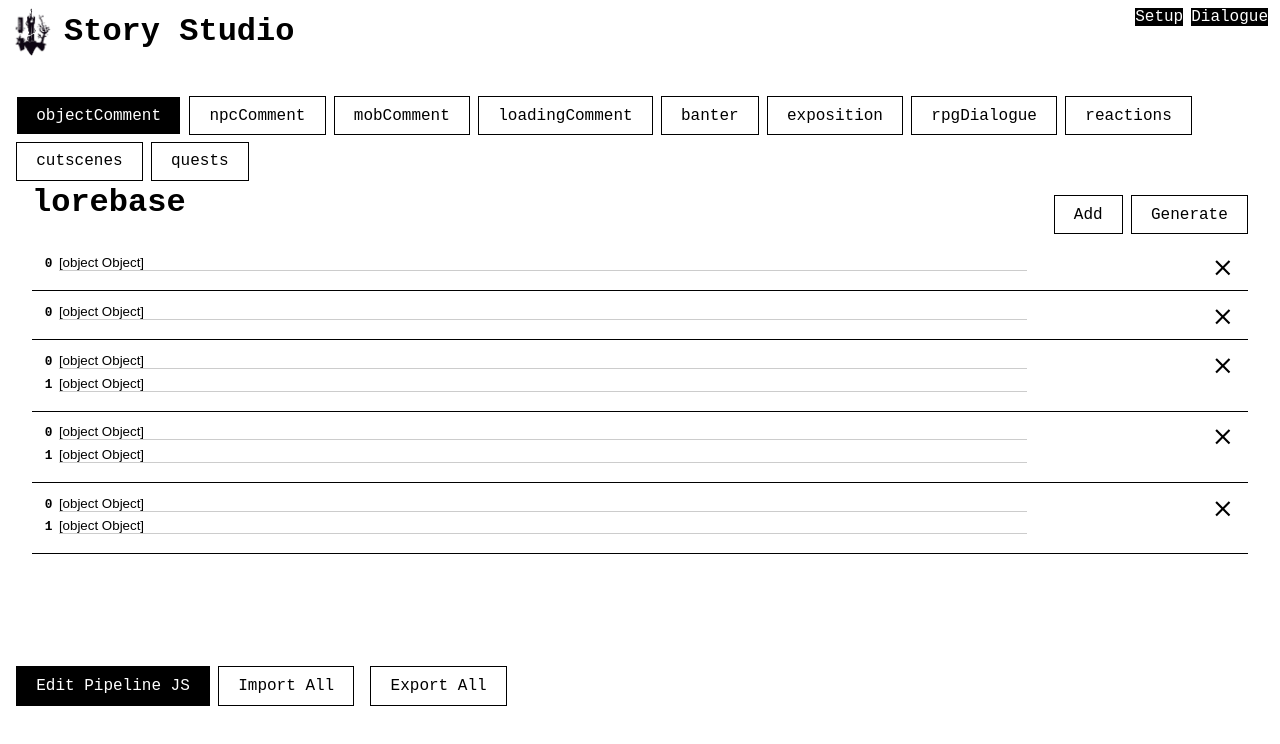
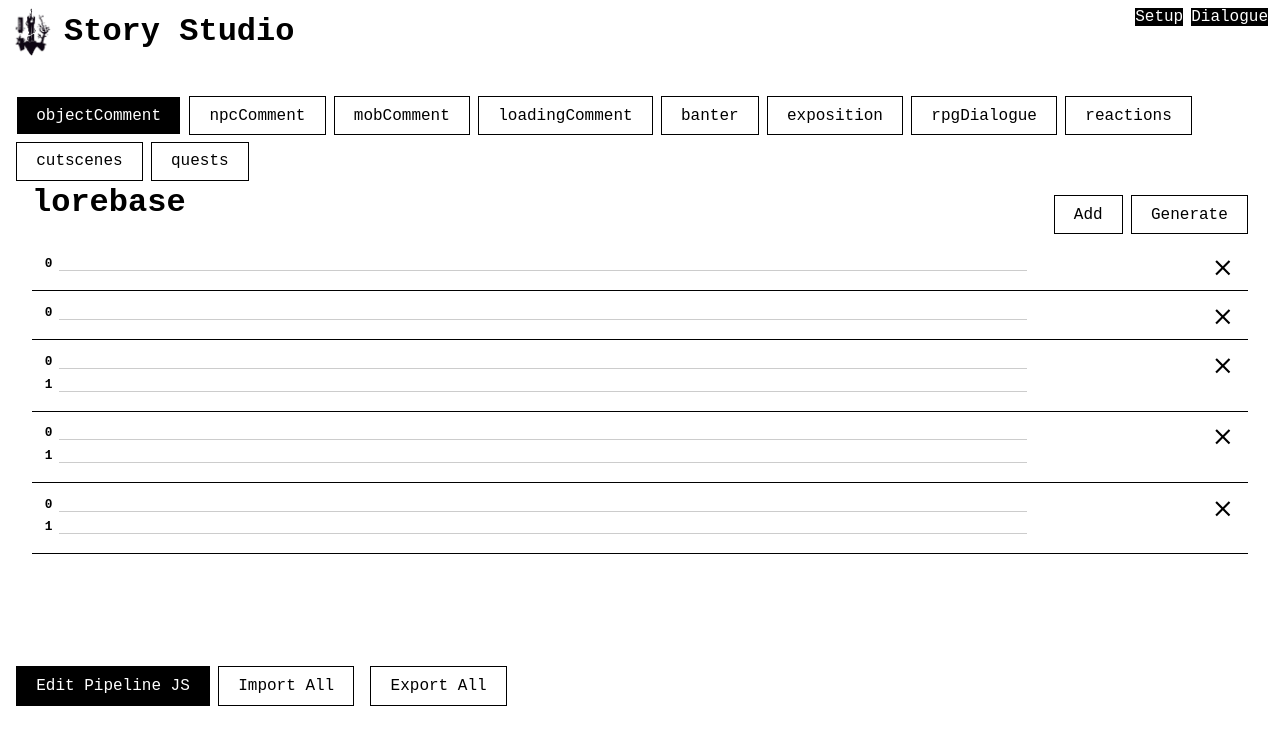
Before and after one commit to webaverse-studios/storystudio, a React (Vite) app: page /Base in a window 1280 px wide. Shown: the top 744 px of the page. Built offline with nearby package versions, Linux system fonts and the light colour scheme.

Commit message:
shifted entities to useRef

```diff
--- a/src/ContextProvider.jsx
+++ b/src/ContextProvider.jsx
@@ -1,4 +1,4 @@
-import React, { useEffect, useState } from "react";
+import React, { useEffect, useState, useRef } from "react";
 import { getFile } from "./components/getFile";
 import { ApplicationContext } from "./Context";
 import "./styles/App.css";
@@ -29,7 +29,6 @@ function getOpenAIKey() {
   return localStorage.getItem("openai_key");
 }
 
-export function ApplicationContextProvider(props) {
 if (!localStorage.getItem("entities")) {
     localStorage.setItem("entities", compressObject(defaultEntities));
   }
@@ -41,11 +40,16 @@ export function ApplicationContextProvider(props) {
   if (!localStorage.getItem("loreData")) {
     localStorage.setItem("loreData", compressObject(lore));
   }
-  const [entities, setEntities] = useState(
-    localStorage.getItem("entities")
-      ? decompressObject(localStorage.getItem("entities"))
-      : defaultEntities
-  );
+/******/
+
+
+export function ApplicationContextProvider(props) {
+
+    const entities = useRef(localStorage.getItem("entities") ? decompressObject(localStorage.getItem("entities")) : defaultEntities);
+    const setEntities = (value) => {
+        entities.current = value;
+    }
+
 
   const [dialogue, setDialogue] = useState(
     localStorage.getItem("dialogue")
@@ -132,8 +136,8 @@ export function ApplicationContextProvider(props) {
   }, [loreFiles]);
 
   useEffect(() => {
-    localStorage.setItem("entities", compressObject(entities));
-  }, [entities]);
+    localStorage.setItem("entities", compressObject(entities.current));
+  }, [entities.current]);
 
   useEffect(() => {
     localStorage.setItem("dialogue", compressObject(dialogue));
@@ -144,7 +148,7 @@ export function ApplicationContextProvider(props) {
   }, [loreData]);
 
   const handleImport = (type, data) => {
-    const newData = { ...entities };
+    const newData = { ...entities.current };
 
     newData[type].unshift(data);
 
@@ -302,7 +306,7 @@ export function ApplicationContextProvider(props) {
 
   const handleExport = (type) => {
     const json = JSON.stringify(
-      type === "entities" ? entities : type === "lore" ? loreData : loreFiles
+      type === "entities" ? entities.current : type === "lore" ? loreData : loreFiles
     );
 
     const element = document.createElement("a");
@@ -325,7 +329,7 @@ export function ApplicationContextProvider(props) {
 
       entity.id = makeId(5);
 
-      const newEntityData = { ...entities };
+    const newEntityData = { ...entities.current };
     if (!newEntityData[entityType]) {
       newEntityData[entityType] = [];
     }
@@ -390,8 +394,7 @@ export function ApplicationContextProvider(props) {
       if (!entity.id && typeof entity === "object") {
         entity.id = makeId(5);
       }
-
-      const newEntityData = { ...entities };
+    const newEntityData = { ...entities.current };
     if (!newEntityData[entityType]) {
       newEntityData[entityType] = [];
     }
@@ -404,12 +407,14 @@ export function ApplicationContextProvider(props) {
   };
 
   const deleteEntityCallback = (entity, index, type) => {
+
     if (type === "loreFiles") {
       const newLoreFiles = [...loreFiles];
       newLoreFiles.splice(index, 1);
       setLoreFiles(newLoreFiles);
     } else {
-      const newData = { ...entities };
+
+    const newData = { ...entities.current };
     newData[type].splice(index, 1);
 
       setEntities(newData);
@@ -428,7 +433,7 @@ export function ApplicationContextProvider(props) {
       );
       setLoreFiles(newLoreFiles);
     } else {
-      let newData = { ...entities };
+    let newData = { ...entities.current };
 
       const entityIndex =
         typeof entity === "string" || !Object.keys(entity).includes("type")
@@ -457,7 +462,7 @@ export function ApplicationContextProvider(props) {
   };
 
   const exportLoreMD = async () => {
-    const data = [...entities["loreFiles"]];
+    const data = [...entities.current["loreFiles"]];
     const zip = new JSZip();
     for (let i = 0; i < data.length; i++) {
       zip.file(
@@ -484,7 +489,7 @@ export function ApplicationContextProvider(props) {
   };
   const exportProject = () => {
     const json = JSON.stringify({
-      entities,
+      etities: entities.current,
       dialogue,
     });
 
@@ -635,14 +640,14 @@ export function ApplicationContextProvider(props) {
       return;
     }
 
-    const index = entities[entity.type].findIndex(
+    const index = entities.current[entity.type].findIndex(
       (e) => e.name === entity.name
     );
     if (index === null || index === undefined || index <= -1) {
       return;
     }
 
-    const newData = { ...entities };
+    const newData = { ...entities.current };
     const newArray = [...newData[entity.type]];
     if (newArray?.length <= 1) {
       return;
@@ -650,7 +655,7 @@ export function ApplicationContextProvider(props) {
 
     if (index === 0 && up) {
       newArray.push(newArray.shift());
-    } else if (index === entities[entity.type].length - 1 && !up) {
+    } else if (index === entities.current[entity.type].length - 1 && !up) {
       newArray.unshift(newArray.pop());
     } else {
       const newIndex = up ? index - 1 : index + 1;
@@ -671,12 +676,12 @@ export function ApplicationContextProvider(props) {
     const file = await getFile();
     const text = await file.text();
     const json = JSON.parse(text);
-    const index = entities[json.type].findIndex((e) => e.id === json.id);
+    const index = entities.current[json.type].findIndex((e) => e.id === json.id);
     if (index !== -1) {
       return;
     }
 
-    const newData = { ...entities };
+    const newData = { ...entities.current };
     if (!newData[json.type]) {
       newData[json.type] = [];
     }
@@ -752,7 +757,7 @@ export function ApplicationContextProvider(props) {
     setDialogue,
     currentDialogueType,
     setCurrentDialogueType,
-    entities,
+    entities:entities.current,
     setEntities,
     openErrorModal,
     closeErrorDialog,
--- a/src/components/EditableBox.jsx
+++ b/src/components/EditableBox.jsx
@@ -1,4 +1,4 @@
-import React, { useEffect } from 'react';
+import React, { useEffect, useState, useCallback } from 'react';
 import '../styles/App.css';
 
 export const EditableBox = ({text, setText, saveInterval = 20}) => {
@@ -23,3 +23,30 @@ export const EditableBox = ({text, setText, saveInterval = 20}) => {
         <textarea value={text} onChange={(e) => setText(e.target.value)} onFocus={(e) => setText(e.target.value)} />
     );
 }
+
+
+export const TextInput = ({text, setText, field})  => {
+    const [textInput, setTextInput] = useState(text);
+    const onChangeInput = useCallback(
+      (e) => {
+        setText(e.target.value);
+      },
+      [textInput]
+    );
+    console.log(field);
+    return (
+        field === "description" ? (
+            <textarea
+                type="text"
+                onChange={onChangeInput}
+                value={textInput}
+          />
+        ) : (
+            <input
+            type="text"
+            value={textInput}
+            onChange={onChangeInput}
+          />
+        )
+    );
+}
--- a/src/components/Entity.jsx
+++ b/src/components/Entity.jsx
@@ -1,5 +1,6 @@
 import React, { useContext } from "react";
 import { ClearIcon, DeleteForever } from "../styles/icons/icons";
+import {TextInput} from './EditableBox';
 
 import "../styles/App.css";
 import { ApplicationContext } from "../Context";
@@ -162,6 +163,8 @@ const Entity = ({
   //   }
   // };
 
+  console.log("Re-render of entity")
+
   return (
     <div className={"entity"}>
       {!shouldDelete && (
@@ -246,23 +249,13 @@ const Entity = ({
             return (
               <div key={i} className={"entityField " + field}>
                 <label style={{ display: "inline" }}>{field}</label>
-                {field === "description" ? (
-                  <textarea
+                <TextInput
                     value={data[field]}
-                    onChange={(e) =>
-                      updateEntity(data, field, e.target.value, index)
-                    }
-                  />
-                ) : (
-                  <input
-                    type="text"
-                    value={data[field]}
-                    onChange={(e) => {
-                      e.preventDefault();
-                      updateEntity(data, field, e.target.value, index);
+                    setText = {(text)=>{
+                      updateEntity(data, field, text, index)
                     }}
-                  />
-                )}
+                    field = {field}
+                    ></TextInput>
               </div>
             );
           })}
```
Lines whose indentation alone changed are shown as unchanged.
